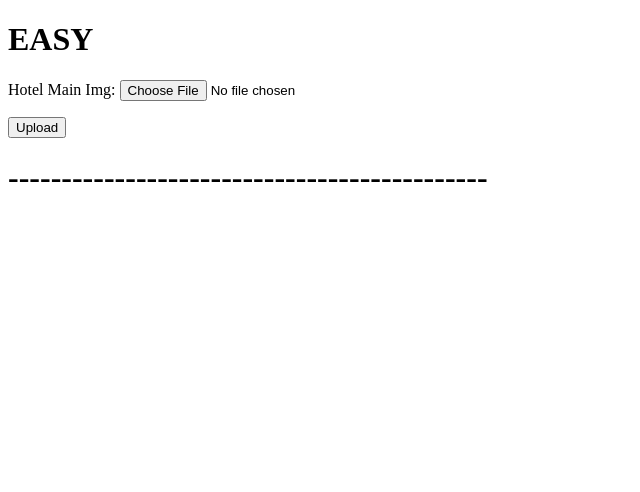
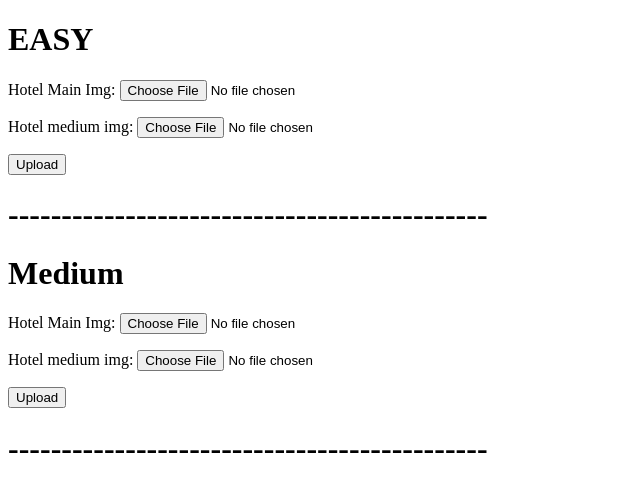
Before and after one commit to Jeffride/TeamProject2021, a Django app: page /image_upload/ in a window 1280 px wide. Shown: the top 492 px of the page, without its empty margins (0-640 px from the left). Run offline with Django 3.2, Linux system fonts and the light colour scheme.

Commit message:
working easy + medium uploads
only works when uploaded simultaneously

```diff
--- a/teamProject/teamProject/settings.py
+++ b/teamProject/teamProject/settings.py
@@ -132,4 +132,4 @@ LOGIN_URL = ''
 
 
 MEDIA_ROOT =  os.path.join(BASE_DIR, 'media')
-MEDIA_URL = '/media/medium/'
+MEDIA_URL = '/media/'
--- a/teamProject/teamProject/templates/teamProject/hotel_image_form.html
+++ b/teamProject/teamProject/templates/teamProject/hotel_image_form.html
@@ -12,5 +12,12 @@
         <button type="submit">Upload</button>
         <h1>---------------------------------------------</h1>
     </form>
+    <form method = "post" enctype="multipart/form-data">
+        <h1>Medium</h1>
+        {% csrf_token %}
+        {{ form.as_p }}
+        <button type="submit">Upload</button>
+        <h1>---------------------------------------------</h1>
+    </form>
 </body>
 </html>
--- a/teamProject/upload_image/forms.py
+++ b/teamProject/upload_image/forms.py
@@ -7,4 +7,5 @@ class HotelForm(forms.ModelForm):
     class Meta:
         model = Hotel
         #fields = ['name', 'hotel_Main_Img']
-        fields = ['hotel_Main_Img']
+        fields = ['hotel_Main_Img', 'hotel_medium_img']
+        #fields = ['hotel_medium_img']
--- a/teamProject/upload_image/models.py
+++ b/teamProject/upload_image/models.py
@@ -3,5 +3,6 @@ from django.db import models
 # Create your models here.
 # models.py
 class Hotel(models.Model):
-    #name = models.CharField(max_length=50)
+    name = models.CharField(max_length=50)
     hotel_Main_Img = models.ImageField(upload_to='easy/')
+    hotel_medium_img = models.ImageField(upload_to='medium/')
```
Also changed, not shown: teamProject/media/easy/UCC.jpg (deleted), teamProject/media/easy/blarneyCastle.jpg (added), teamProject/media/easy/cobh.jpg (added), teamProject/media/easy/spikeIsland.webp (deleted), teamProject/media/medium/englishMarket.jpg (deleted), teamProject/media/medium/fotaWildlifePark.jpg (added), teamProject/media/medium/kinsale.jpg (added).
